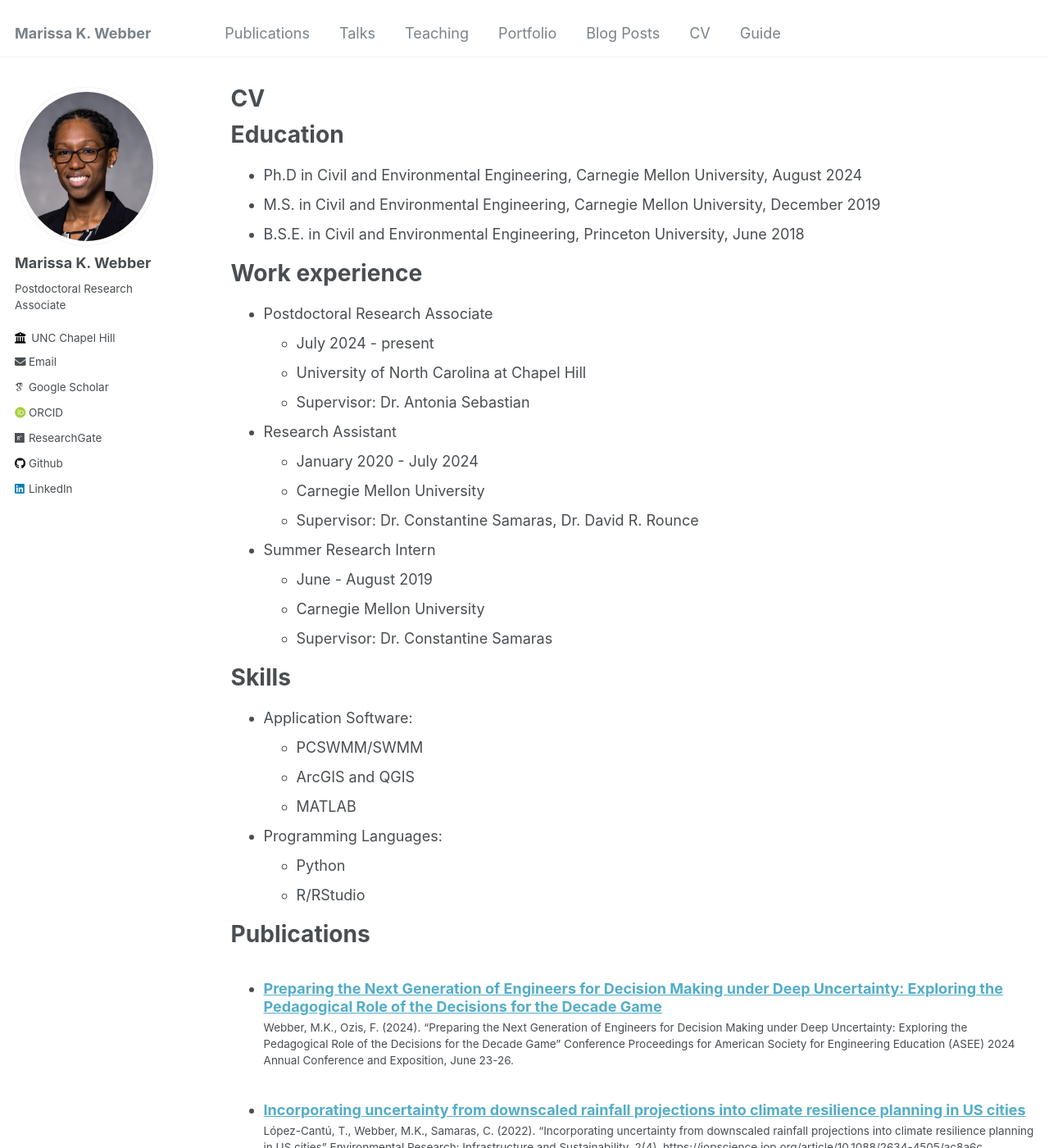
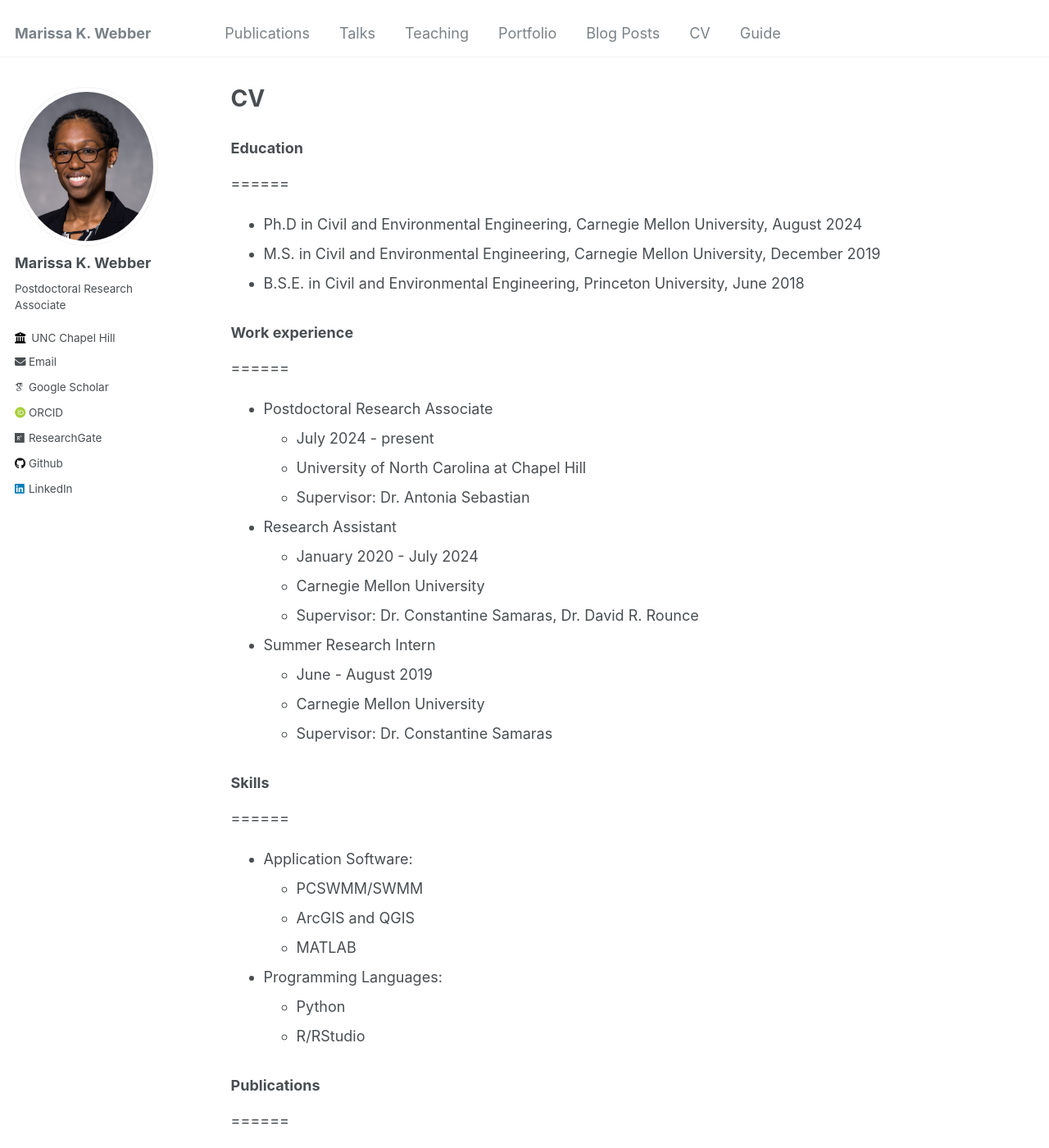
Before and after one commit to mwebber2/marissakwebber, a Jekyll site: the page built from _pages/cv.md, in a window 1280 px wide and 1400 px high. Shown: the whole window at 82% size. Built offline with Jekyll 4.4.1, drawn with Linux system fonts in a browser that asks for light colours; some web fonts are replaced.

Commit message:
Update cv.md
reduce the size of headers

```diff
--- a/_pages/cv.md
+++ b/_pages/cv.md
@@ -9,14 +9,14 @@ redirect_from:
 
 {% include base_path %}
 
-Education
+### Education
 ======
 * Ph.D in Civil and Environmental Engineering, Carnegie Mellon University, August 2024
 * M.S. in Civil and Environmental Engineering, Carnegie Mellon University, December 2019
 * B.S.E. in Civil and Environmental Engineering, Princeton University, June 2018
 
 
-Work experience
+### Work experience
 ======
 * Postdoctoral Research Associate
   * July 2024 - present
@@ -33,7 +33,7 @@ Work experience
   * Carnegie Mellon University
   * Supervisor: Dr. Constantine Samaras
 
-Skills
+### Skills
 ======
 * Application Software:
   * PCSWMM/SWMM
@@ -43,25 +43,25 @@ Skills
   * Python
   * R/RStudio
 
-Publications
+### Publications
 ======
   <ul>{% for post in site.publications reversed %}
     {% include archive-single-cv.html %}
   {% endfor %}</ul>
 
-Talks
+### Talks
 ======
   <ul>{% for post in site.talks reversed %}
     {% include archive-single-talk-cv.html  %}
   {% endfor %}</ul>
 
-Teaching
+### Teaching
 ======
   <ul>{% for post in site.teaching reversed %}
     {% include archive-single-cv.html %}
   {% endfor %}</ul>
 
-Service and leadership
+### Service and leadership
 ======
 * Current Professional Memberships
   * Association of Environmental Engineering and Science and Professors (AEESP)
```
